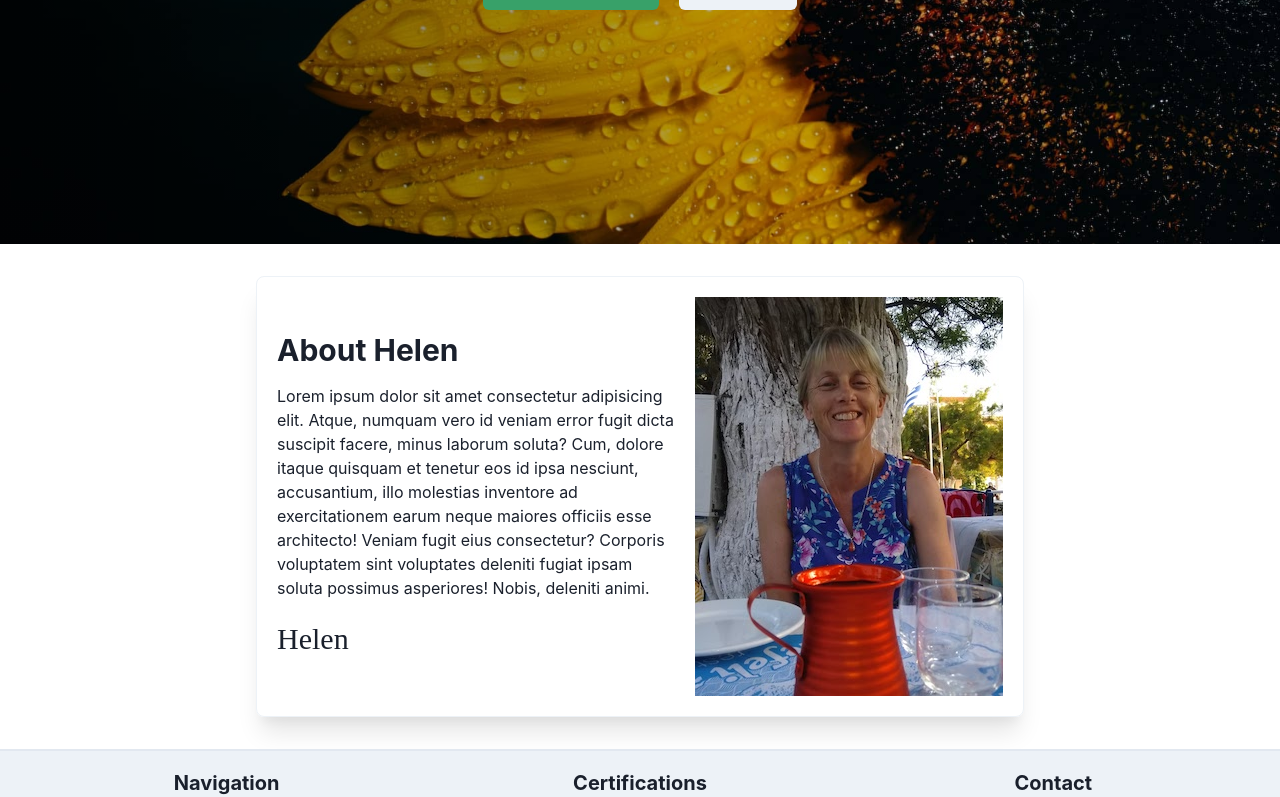
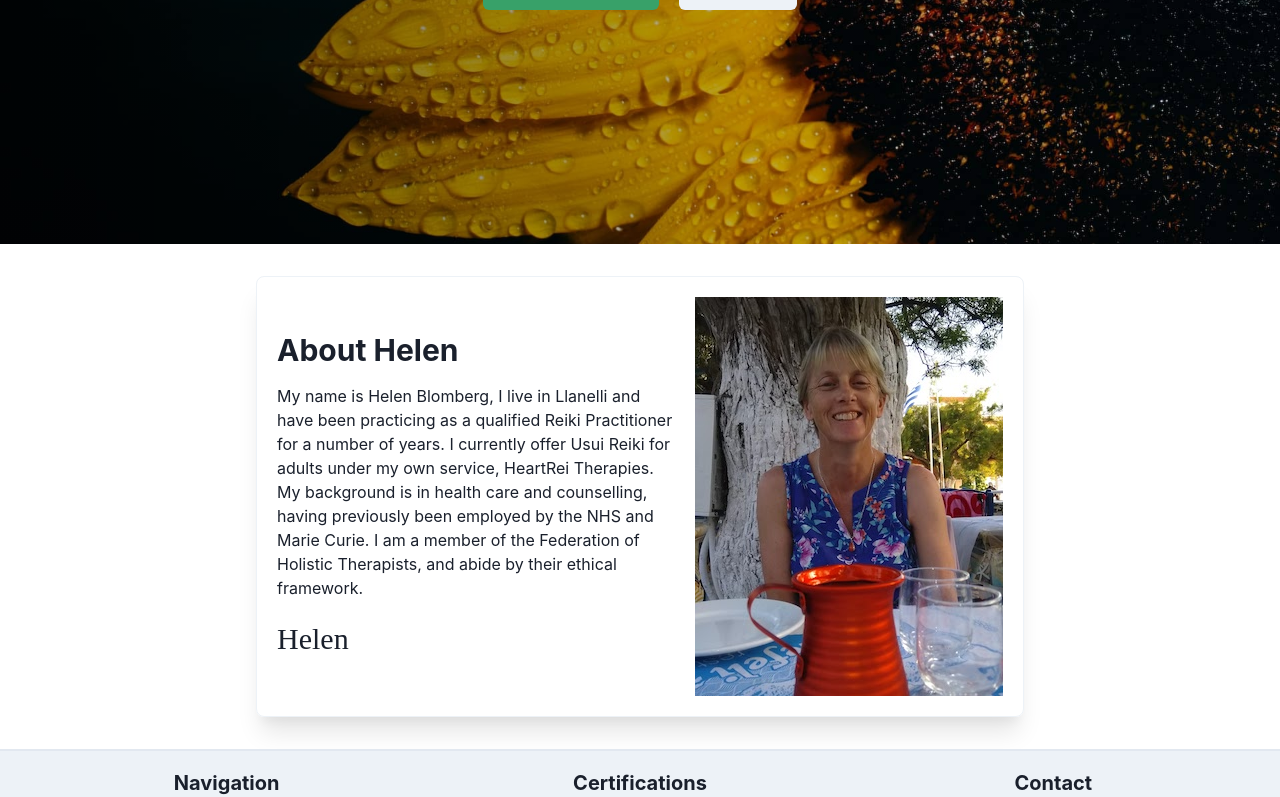
Before and after one commit to NickBlomberg/heartrei-v2, a Next.js app: page / in a window 1280 px wide. Shown: the part 490-1287 px from the top of the page. Built offline with nearby package versions, Linux system fonts and the light colour scheme; a web font is replaced by a local one.

Commit message:
Add content to profile card

```diff
--- a/components/ProfileCard.jsx
+++ b/components/ProfileCard.jsx
@@ -1,5 +1,5 @@
 import { Box, Center, Flex, Heading, Text, Image } from '@chakra-ui/react'
-
+import Link from './Link'
 import profilePhoto from '../public/images/profile-photo.jpg'
 
 export default function ProfileCard() {
@@ -21,13 +21,19 @@ export default function ProfileCard() {
             About Helen
           </Heading>
           <Text mb={4}>
-            Lorem ipsum dolor sit amet consectetur adipisicing elit. Atque,
-            numquam vero id veniam error fugit dicta suscipit facere, minus
-            laborum soluta? Cum, dolore itaque quisquam et tenetur eos id ipsa
-            nesciunt, accusantium, illo molestias inventore ad exercitationem
-            earum neque maiores officiis esse architecto! Veniam fugit eius
-            consectetur? Corporis voluptatem sint voluptates deleniti fugiat
-            ipsam soluta possimus asperiores! Nobis, deleniti animi.
+            My name is Helen Blomberg, I live in Llanelli and have been
+            practicing as a qualified Reiki Practitioner for a number of years.
+            I currently offer Usui Reiki for adults under my own service,
+            HeartRei Therapies. My background is in health care and counselling,
+            having previously been employed by the NHS and{' '}
+            <Link href="https://www.mariecurie.org.uk/" isExternal>
+              Marie Curie.
+            </Link>{' '}
+            I am a member of the{' '}
+            <Link href="https://www.fht.org.uk/users/blomberg208884" isExternal>
+              Federation of Holistic Therapists
+            </Link>
+            , and abide by their ethical framework.
           </Text>
           <Text variant="signature" fontSize="3xl">
             Helen
```
